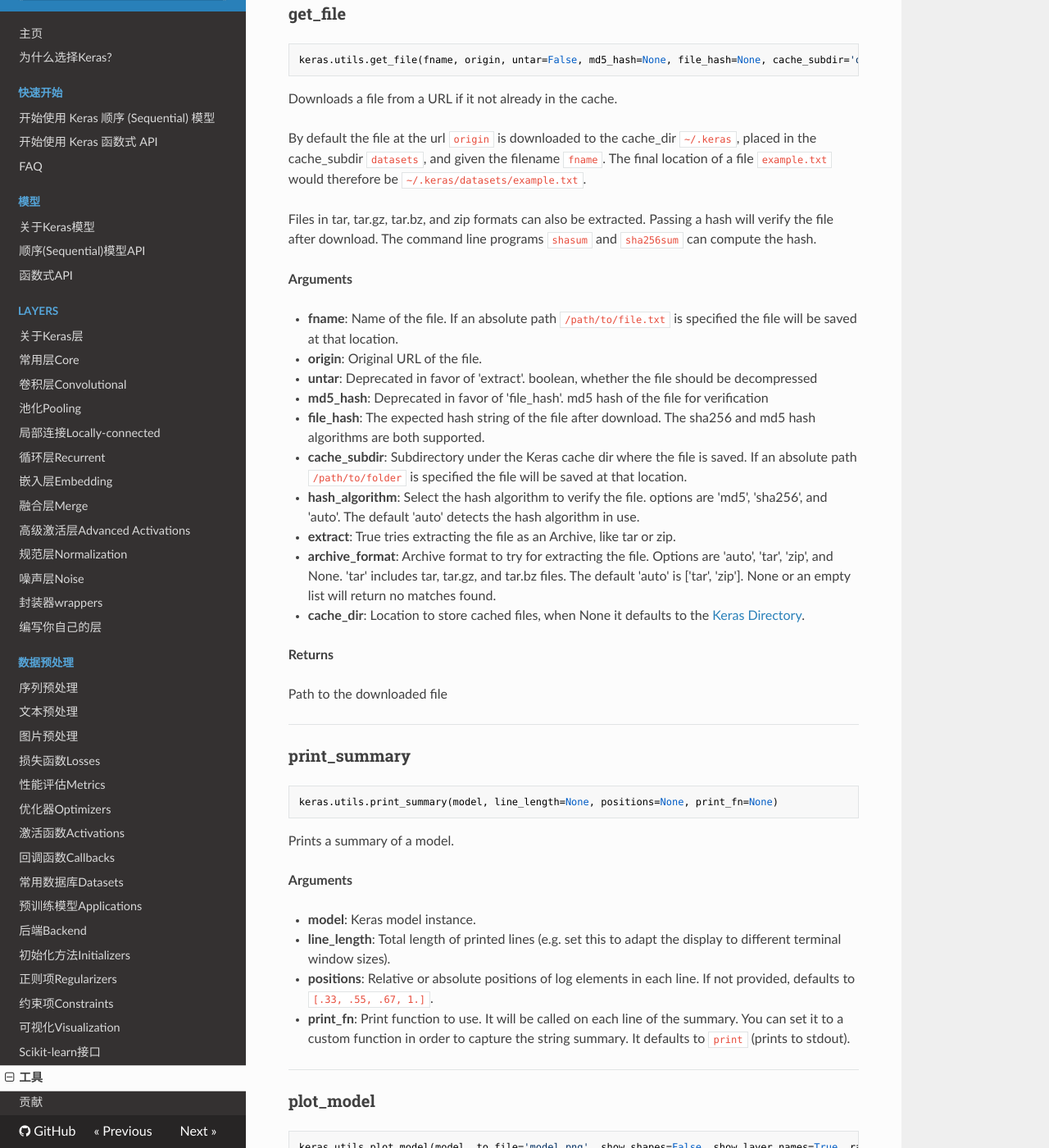
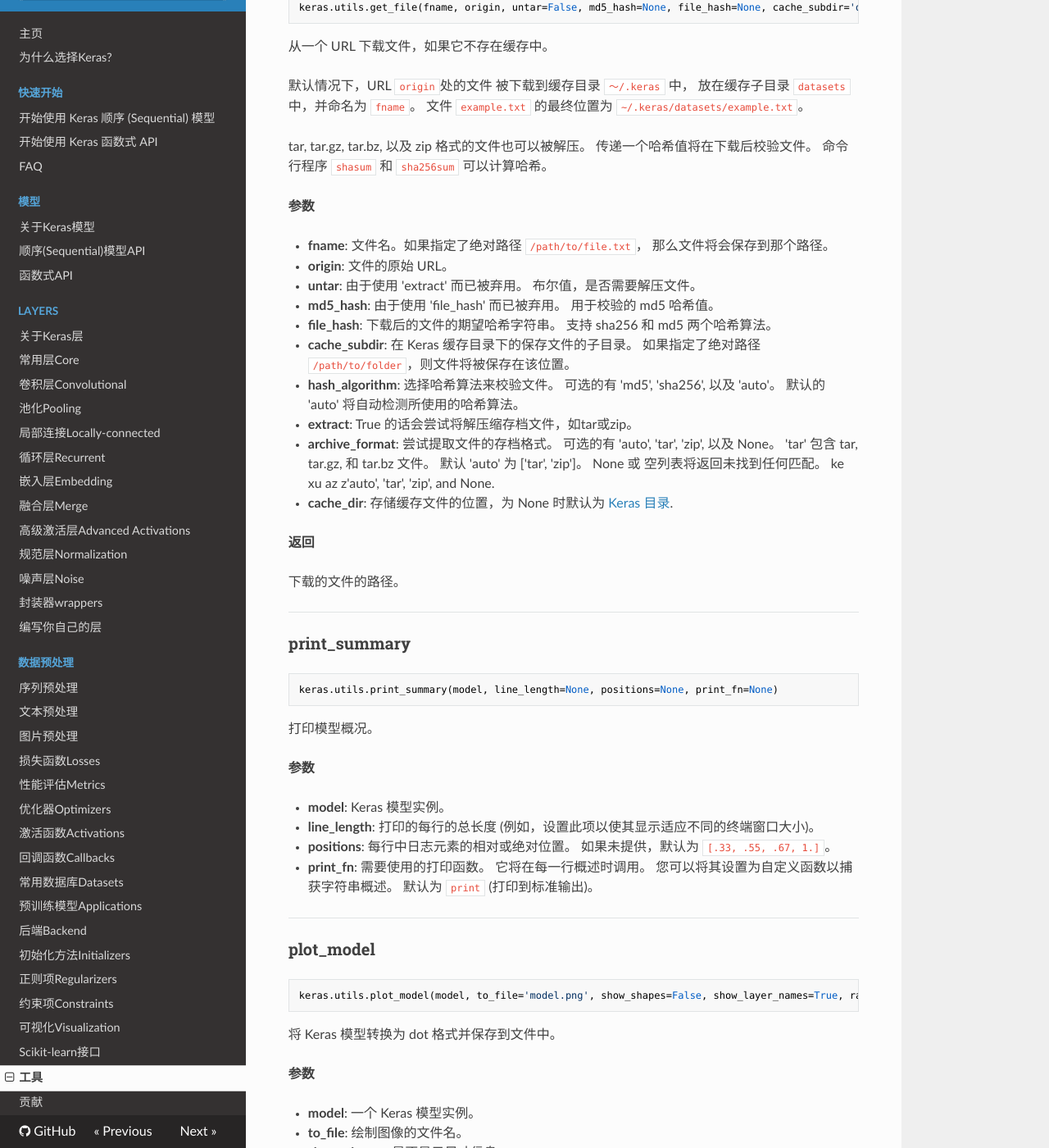
Before and after one commit to keras-team/keras-docs-zh, an MkDocs documentation site: the page built from sources/utils.md, in a window 1280 px wide and 1400 px high, scrolled down 2969 px. Shown: the whole window at 82% size. Built offline with MkDocs 1.6.1, drawn with Linux system fonts in a browser that asks for light colours; nearby versions of some CDN libraries; old or Windows-style settings are respelled for this version of MkDocs; some of the changed text lies outside the part shown.

Commit message:
Update utils.md

````diff
--- a/sources/utils.md
+++ b/sources/utils.md
@@ -5,23 +5,22 @@
 keras.utils.CustomObjectScope()
 ```
 
-Provides a scope that changes to `_GLOBAL_CUSTOM_OBJECTS` cannot escape.
+提供一个无法转义的`_GLOBAL_CUSTOM_OBJECTS` 范围。
 
-Code within a `with` statement will be able to access custom objects
-by name. Changes to global custom objects persist
-within the enclosing `with` statement. At end of the `with` statement,
-global custom objects are reverted to state
-at beginning of the `with` statement.
+`with` 语句中的代码将能够通过名称访问自定义对象。
+对全局自定义对象的更改会在封闭的 `with` 语句中持续存在。
+在`with`语句结束时，
+全局自定义对象将恢复到 `with` 语句开始时的状态。
 
-__Example__
+__例子__
 
 
-Consider a custom object `MyObject` (e.g. a class):
+考虑自定义对象 `MyObject` (例如一个类)：
 
 ```python
 with CustomObjectScope({'MyObject':MyObject}):
     layer = Dense(..., kernel_regularizer='MyObject')
-    # save, load, etc. will recognize custom object by name
+    # 保存，加载等操作将按这个名称来识别自定义对象
 ```
 
 ----
@@ -33,9 +32,9 @@ with CustomObjectScope({'MyObject':MyObject}):
 keras.utils.HDF5Matrix(datapath, dataset, start=0, end=None, normalizer=None)
 ```
 
-Representation of HDF5 dataset to be used instead of a Numpy array.
+使用 HDF5 数据集表示，而不是 Numpy 数组。
 
-__Example__
+__例子__
 
 
 ```python
@@ -43,23 +42,22 @@ x_data = HDF5Matrix('input/file.hdf5', 'data')
 model.predict(x_data)
 ```
 
-Providing `start` and `end` allows use of a slice of the dataset.
+提供 `start` 和 `end` 将允许使用数据集的一个切片。
 
-Optionally, a normalizer function (or lambda) can be given. This will
-be called on every slice of data retrieved.
+你还可以给出标准化函数（或 lambda）（可选）。
+这将在检索到的每一个数据切片上调用它。
 
-__Arguments__
+__参数__
 
-- __datapath__: string, path to a HDF5 file
-- __dataset__: string, name of the HDF5 dataset in the file specified
-in datapath
-- __start__: int, start of desired slice of the specified dataset
-- __end__: int, end of desired slice of the specified dataset
-- __normalizer__: function to be called on data when retrieved
+- __datapath__: 字符串，HDF5 文件路径。
+- __dataset__: 字符串，datapath指定的文件中的 HDF5 数据集名称。
+- __start__: 整数，所需的指定数据集的切片的开始位置。
+- __end__: 整数，所需的指定数据集的切片的结束位置。
+- __normalizer__: 在检索数据时调用的函数。
 
-__Returns__
+__返回__
 
-An array-like HDF5 dataset.
+一个类数组的 HDF5 数据集。
 
 ----
 
@@ -70,19 +68,18 @@ An array-like HDF5 dataset.
 keras.utils.Sequence()
 ```
 
-Base object for fitting to a sequence of data, such as a dataset.
+用于拟合数据序列的基类，例如一个数据集。
 
-Every `Sequence` must implements the `__getitem__` and the `__len__` methods.
-If you want to modify your dataset between epochs you may implement `on_epoch_end`.
-The method `__getitem__` should return a complete batch.
+每一个 `Sequence` 必须实现 `__getitem__` 和 `__len__` 方法。
+如果你想在迭代之间修改你的数据集，你可以实现 `on_epoch_end`。
+`__getitem__` 方法应该范围一个完整的批次。
 
-__Notes__
+__注意__
 
 
-`Sequence` are a safer way to do multiprocessing. This structure guarantees that the network will only train once
-on each sample per epoch which is not the case with generators.
+`Sequence` 是进行多进程处理的更安全的方法。这种结构保证网络在每个时期每个样本只训练一次，这与生成器不同。
 
-__Examples__
+__例子__
 
 
 ```python
@@ -91,8 +88,8 @@ from skimage.transform import resize
 import numpy as np
 import math
 
-# Here, `x_set` is list of path to the images
-# and `y_set` are the associated classes.
+# 这里，`x_set` 是图像的路径列表
+# 以及 `y_set` 是对应的类别
 
 class CIFAR10Sequence(Sequence):
 
@@ -122,19 +119,19 @@ keras.utils.to_categorical(y, num_classes=None)
 ```
 
 
-Converts a class vector (integers) to binary class matrix.
+将类向量（整数）转换为二进制类矩阵。
 
-E.g. for use with categorical_crossentropy.
+例如。用于 categorical_crossentropy。
 
-__Arguments__
+__参数__
 
-- __y__: class vector to be converted into a matrix
-(integers from 0 to num_classes).
-- __num_classes__: total number of classes.
+- __y__: 需要转换成矩阵的类矢量
+(从 0 到 num_classes 的整数)。
+- __num_classes__: 总类别数。
 
-__Returns__
+__返回__
 
-A binary matrix representation of the input.
+输入的二进制矩阵表示。
 
 ----
 
@@ -146,17 +143,17 @@ keras.utils.normalize(x, axis=-1, order=2)
 ```
 
 
-Normalizes a Numpy array.
+标准化一个 Numpy 数组。
 
-__Arguments__
+__参数__
 
-- __x__: Numpy array to normalize.
-- __axis__: axis along which to normalize.
-- __order__: Normalization order (e.g. 2 for L2 norm).
+- __x__: 需要标准化的 Numpy 数组。
+- __axis__: 需要标准化的轴。
+- __order__: 标准化顺序(例如，2 表示 L2 规范化)。
 
 __Returns__
 
-A normalized copy of the array.
+数组的标准化副本。
 
 ----
 
@@ -168,46 +165,46 @@ keras.utils.get_file(fname, origin, untar=False, md5_hash=None, file_hash=None,
 ```
 
 
-Downloads a file from a URL if it not already in the cache.
+从一个 URL 下载文件，如果它不存在缓存中。
 
-By default the file at the url `origin` is downloaded to the
-cache_dir `~/.keras`, placed in the cache_subdir `datasets`,
-and given the filename `fname`. The final location of a file
-`example.txt` would therefore be `~/.keras/datasets/example.txt`.
+默认情况下，URL `origin`处的文件
+被下载到缓存目录 `〜/.keras` 中，
+放在缓存子目录 `datasets`中，并命名为 `fname`。
+文件 `example.txt` 的最终位置为 `~/.keras/datasets/example.txt`。
 
-Files in tar, tar.gz, tar.bz, and zip formats can also be extracted.
-Passing a hash will verify the file after download. The command line
-programs `shasum` and `sha256sum` can compute the hash.
+tar, tar.gz, tar.bz, 以及 zip 格式的文件也可以被解压。
+传递一个哈希值将在下载后校验文件。
+命令行程序 `shasum` 和 `sha256sum` 可以计算哈希。
 
-__Arguments__
+__参数__
 
-- __fname__: Name of the file. If an absolute path `/path/to/file.txt` is
-specified the file will be saved at that location.
-- __origin__: Original URL of the file.
-- __untar__: Deprecated in favor of 'extract'.
-boolean, whether the file should be decompressed
-- __md5_hash__: Deprecated in favor of 'file_hash'.
-md5 hash of the file for verification
-- __file_hash__: The expected hash string of the file after download.
-The sha256 and md5 hash algorithms are both supported.
-- __cache_subdir__: Subdirectory under the Keras cache dir where the file is
-saved. If an absolute path `/path/to/folder` is
-specified the file will be saved at that location.
-- __hash_algorithm__: Select the hash algorithm to verify the file.
-options are 'md5', 'sha256', and 'auto'.
-The default 'auto' detects the hash algorithm in use.
-- __extract__: True tries extracting the file as an Archive, like tar or zip.
-- __archive_format__: Archive format to try for extracting the file.
-Options are 'auto', 'tar', 'zip', and None.
-'tar' includes tar, tar.gz, and tar.bz files.
-The default 'auto' is ['tar', 'zip'].
-None or an empty list will return no matches found.
-- __cache_dir__: Location to store cached files, when None it
-defaults to the [Keras Directory](/faq/#where-is-the-keras-configuration-filed-stored).
+- __fname__: 文件名。如果指定了绝对路径 `/path/to/file.txt`，
+那么文件将会保存到那个路径。
+- __origin__: 文件的原始 URL。
+- __untar__: 由于使用 'extract' 而已被弃用。
+布尔值，是否需要解压文件。
+- __md5_hash__: 由于使用 'file_hash' 而已被弃用。
+用于校验的 md5 哈希值。
+- __file_hash__: 下载后的文件的期望哈希字符串。
+支持 sha256 和 md5 两个哈希算法。
+- __cache_subdir__: 在 Keras 缓存目录下的保存文件的子目录。
+如果指定了绝对路径 `/path/to/folder`，则文件将被保存在该位置。
+- __hash_algorithm__: 选择哈希算法来校验文件。
+可选的有 'md5', 'sha256', 以及 'auto'。
+默认的 'auto' 将自动检测所使用的哈希算法。
+- __extract__: True 的话会尝试将解压缩存档文件，如tar或zip。
+- __archive_format__: 尝试提取文件的存档格式。
+可选的有 'auto', 'tar', 'zip', 以及 None。
+'tar' 包含 tar, tar.gz, 和 tar.bz 文件。
+默认 'auto' 为 ['tar', 'zip']。
+None 或 空列表将返回未找到任何匹配。
+ke xu az z'auto', 'tar', 'zip', and None.
+- __cache_dir__: 存储缓存文件的位置，为 None 时默认为
+[Keras 目录](/faq/#where-is-the-keras-configuration-filed-stored).
 
-__Returns__
+__返回__
 
-Path to the downloaded file
+下载的文件的路径。
 
 ----
 
@@ -219,21 +216,19 @@ keras.utils.print_summary(model, line_length=None, positions=None, print_fn=None
 ```
 
 
-Prints a summary of a model.
+打印模型概况。
 
-__Arguments__
+__参数__
 
-- __model__: Keras model instance.
-- __line_length__: Total length of printed lines
-(e.g. set this to adapt the display to different
-terminal window sizes).
-- __positions__: Relative or absolute positions of log elements in each line.
-If not provided, defaults to `[.33, .55, .67, 1.]`.
-- __print_fn__: Print function to use.
-It will be called on each line of the summary.
-You can set it to a custom function
-in order to capture the string summary.
-It defaults to `print` (prints to stdout).
+- __model__: Keras 模型实例。
+- __line_length__: 打印的每行的总长度
+(例如，设置此项以使其显示适应不同的终端窗口大小)。
+- __positions__: 每行中日志元素的相对或绝对位置。
+如果未提供，默认为 `[.33, .55, .67, 1.]`。
+- __print_fn__: 需要使用的打印函数。
+它将在每一行概述时调用。
+您可以将其设置为自定义函数以捕获字符串概述。
+默认为 `print` (打印到标准输出)。
 
 ----
 
@@ -245,18 +240,18 @@ keras.utils.plot_model(model, to_file='model.png', show_shapes=False, show_layer
 ```
 
 
-Converts a Keras model to dot format and save to a file.
+将 Keras 模型转换为 dot 格式并保存到文件中。
 
-__Arguments__
+__参数__
 
-- __model__: A Keras model instance
-- __to_file__: File name of the plot image.
-- __show_shapes__: whether to display shape information.
-- __show_layer_names__: whether to display layer names.
-- __rankdir__: `rankdir` argument passed to PyDot,
-a string specifying the format of the plot:
-'TB' creates a vertical plot;
-'LR' creates a horizontal plot.
+- __model__: 一个 Keras 模型实例。
+- __to_file__: 绘制图像的文件名。
+- __show_shapes__: 是否显示尺寸信息。
+- __show_layer_names__: 是否显示层的名称。
+- __rankdir__: 传递给 PyDot 的 `rankdir` 参数，
+一个指定绘图格式的字符串：
+'TB' 创建一个垂直绘图；
+'LR' 创建一个水平绘图。
 
 ----
 
@@ -268,40 +263,36 @@ keras.utils.multi_gpu_model(model, gpus)
 ```
 
 
-Replicates a model on different GPUs.
+将模型复制到不同的 GPU 上。
 
-Specifically, this function implements single-machine
-multi-GPU data parallelism. It works in the following way:
+具体来说，该功能实现了单机多 GPU 数据并行性。
+它的工作原理如下：
 
-- Divide the model's input(s) into multiple sub-batches.
-- Apply a model copy on each sub-batch. Every model copy
-is executed on a dedicated GPU.
-- Concatenate the results (on CPU) into one big batch.
+- 将模型的输入分成多个子批次。
+- 在每个子批次上应用模型副本。
+每个模型副本都在专用 GPU 上执行。
+- 将结果（在 CPU 上）连接成一个大批量。
 
-E.g. if your `batch_size` is 64 and you use `gpus=2`,
-then we will divide the input into 2 sub-batches of 32 samples,
-process each sub-batch on one GPU, then return the full
-batch of 64 processed samples.
+例如， 如果你的 `batch_size` 是 64，且你使用 `gpus=2`，
+那么我们将把输入分为两个 32 个样本的子批次，
+在 1 个 GPU 上处理 1 个子批次，然后返回完整批次的 64 个处理过的样本。
 
-This induces quasi-linear speedup on up to 8 GPUs.
+这实现了多达 8 个 GPU 的准线性加速。
 
-This function is only available with the TensorFlow backend
-for the time being.
+此功能目前仅适用于 TensorFlow 后端。
 
-__Arguments__
+__参数__
 
-- __model__: A Keras model instance. To avoid OOM errors,
-this model could have been built on CPU, for instance
-(see usage example below).
-- __gpus__: Integer >= 2 or list of integers, number of GPUs or
-list of GPU IDs on which to create model replicas.
+- __model__: 一个 Keras 模型实例。为了避免OOM错误，该模型可以建立在 CPU 上，
+详见下面的使用样例。
+- __gpus__: 整数 >= 2 或整数列表，创建模型副本的 GPU 数量，
+或 GPU ID 的列表。
 
-__Returns__
+__返回__
 
-A Keras `Model` instance which can be used just like the initial
-`model` argument, but which distributes its workload on multiple GPUs.
+一个 Keras `Model` 实例，它可以像初始 `model` 参数一样使用，但它将工作负载分布在多个 GPU 上。
 
-__Example__
+__例子__
 
 
 ```python
@@ -315,37 +306,34 @@ height = 224
 width = 224
 num_classes = 1000
 
-# Instantiate the base model (or "template" model).
-# We recommend doing this with under a CPU device scope,
-# so that the model's weights are hosted on CPU memory.
-# Otherwise they may end up hosted on a GPU, which would
-# complicate weight sharing.
+# 实例化基础模型（或「模板」模型）。
+# 我们建议在 CPU 设备范围内执行此操作，
+# 以便让模型的权值托管在 CPU 内存上。
+# 否则，他们可能会最终托管在 GPU 上，
+# 这会使权值共享变得复杂。
 with tf.device('/cpu:0'):
     model = Xception(weights=None,
                      input_shape=(height, width, 3),
                      classes=num_classes)
 
-# Replicates the model on 8 GPUs.
-# This assumes that your machine has 8 available GPUs.
+# 将模型复制到 8 个 GPU 上。
+# 这假定你的机器有 8 个可用的 GPU。
 parallel_model = multi_gpu_model(model, gpus=8)
 parallel_model.compile(loss='categorical_crossentropy',
                        optimizer='rmsprop')
 
-# Generate dummy data.
+# 生成虚拟数据。
 x = np.random.random((num_samples, height, width, 3))
 y = np.random.random((num_samples, num_classes))
 
-# This `fit` call will be distributed on 8 GPUs.
-# Since the batch size is 256, each GPU will process 32 samples.
+# 这个 `fit` 调用将分布在 8 个 GPU 上。
+# 由于 批大小为 256，每个 GPU 将处理 32 个样本。
 parallel_model.fit(x, y, epochs=20, batch_size=256)
 
-# Save model via the template model (which shares the same weights):
+# 通过模板模型（共享相同的权值）保存模型：
 model.save('my_model.h5')
 ```
 
-__On model saving__
+__关于模型保存__
 
-
-To save the multi-gpu model, use `.save(fname)` or `.save_weights(fname)`
-with the template model (the argument you passed to `multi_gpu_model`),
-rather than the model returned by `multi_gpu_model`.
+要保存多 GPU 模型，请使用 `.save(fname)` 或 `.save_weights(fname)` 作为模板模型（传递给 `multi_gpu_model` 的参数），而不是`multi_gpu_model` 返回的模型。
````
